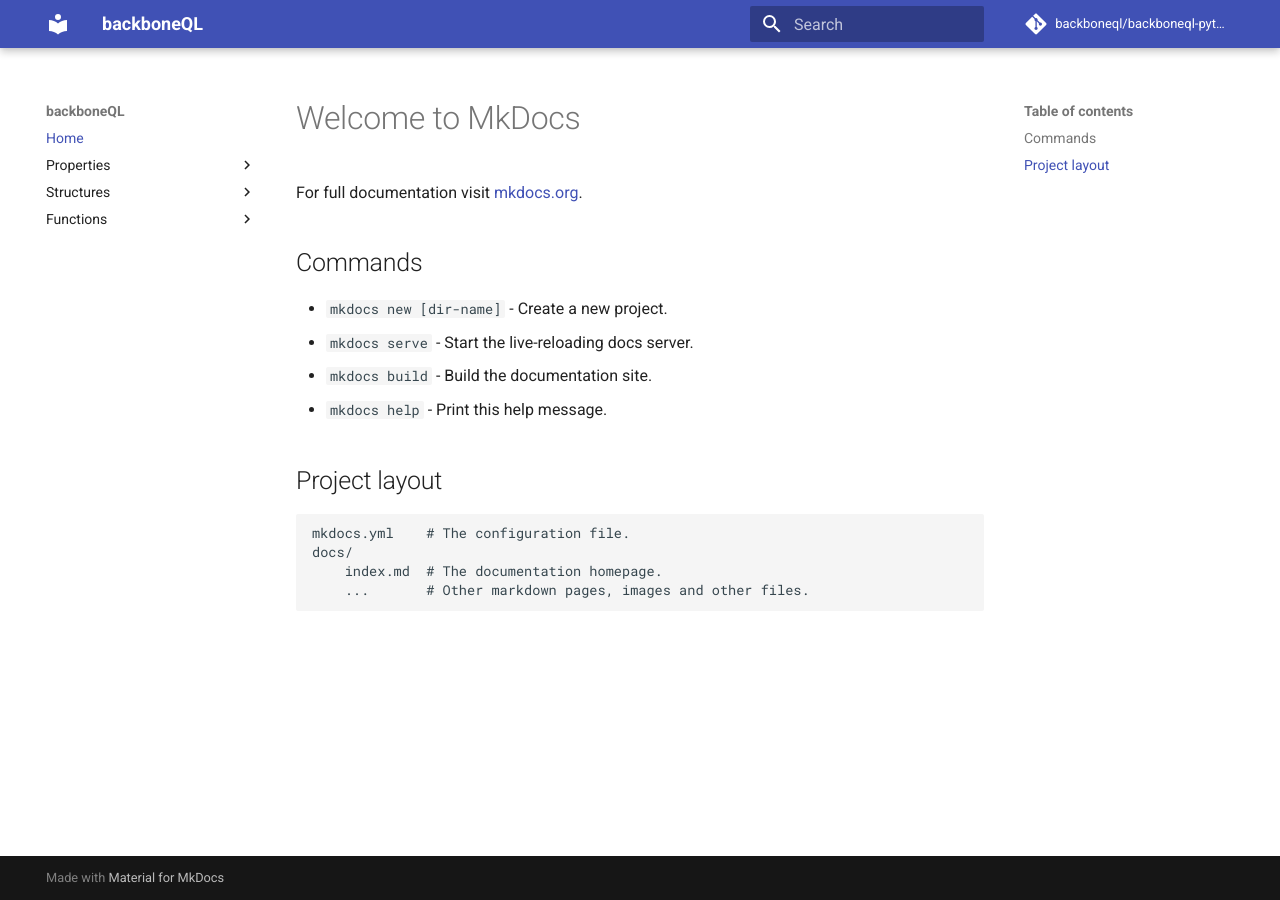
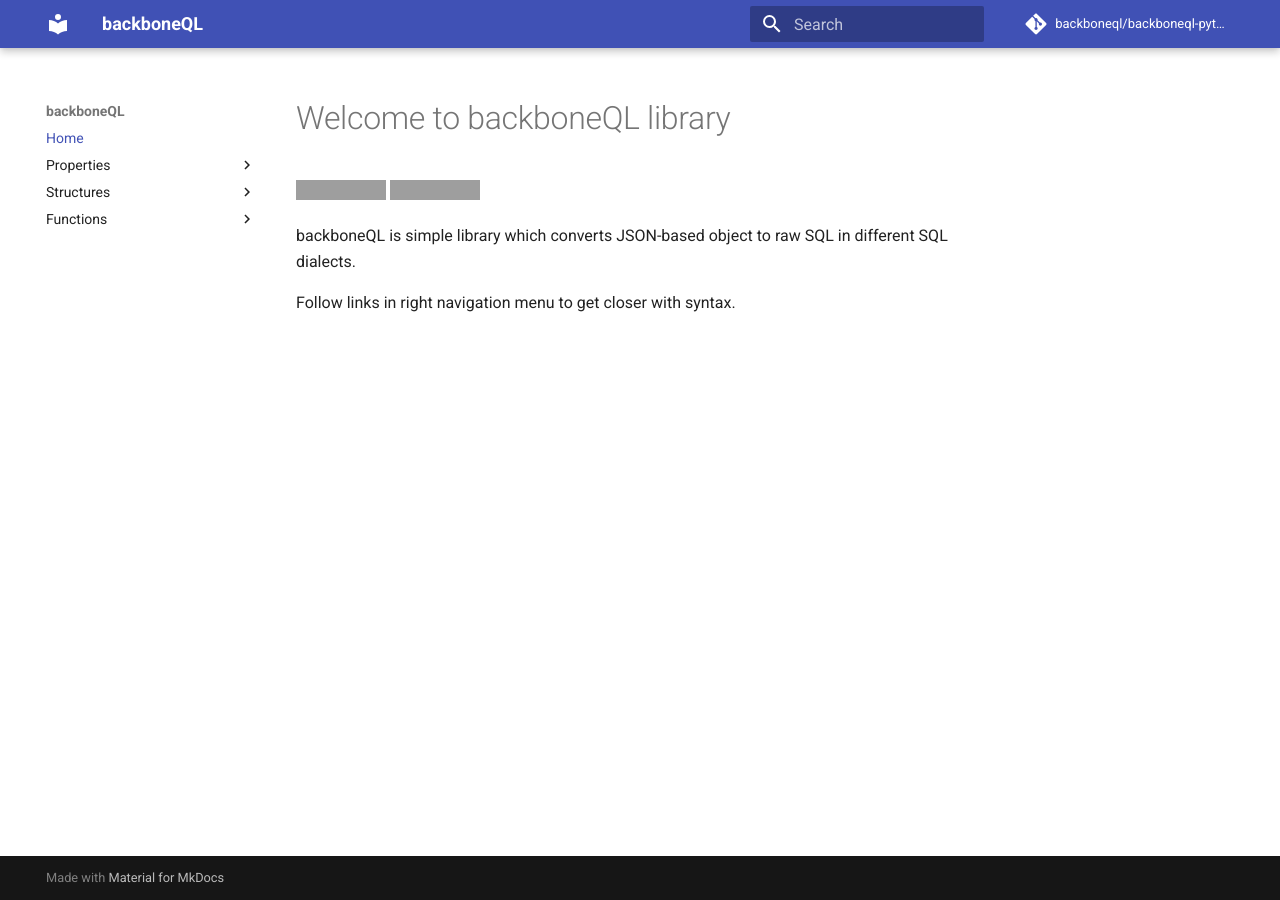
Before and after one commit to Sibyx/duckql-python, an MkDocs documentation site: the page built from docs/index.md, in a window 1280 px wide. Built offline with MkDocs 1.6.1 and Material for MkDocs 9.7.7, drawn with Linux system fonts in a browser that asks for light colours; grey boxes are pictures that could not be loaded.

```diff
--- a/backboneql/__init__.py
+++ b/backboneql/__init__.py
@@ -1 +1 @@
-__version__ = '0.1.1'
+__version__ = '0.1.2'
--- a/docs/index.md
+++ b/docs/index.md
@@ -1,17 +1,8 @@
-# Welcome to MkDocs
+# Welcome to backboneQL library
 
-For full documentation visit [mkdocs.org](https://mkdocs.org).
+[![pipeline status](https://dev01.backbone.sk/backboneql/backboneql-python/badges/master/pipeline.svg)](https://dev01.backbone.sk/backboneql/backboneql-python/commits/master)
+[![coverage report](https://dev01.backbone.sk/backboneql/backboneql-python/badges/master/coverage.svg)](https://dev01.backbone.sk/backboneql/backboneql-python/commits/master)
 
-## Commands
+backboneQL is simple library which converts JSON-based object to raw SQL in different SQL dialects.
 
-* `mkdocs new [dir-name]` - Create a new project.
-* `mkdocs serve` - Start the live-reloading docs server.
-* `mkdocs build` - Build the documentation site.
-* `mkdocs help` - Print this help message.
-
-## Project layout
-
-    mkdocs.yml    # The configuration file.
-    docs/
-        index.md  # The documentation homepage.
-        ...       # Other markdown pages, images and other files.
+Follow links in right navigation menu to get closer with syntax.
```
Also changed, not shown: CHANGELOG.md (+5 -0 lines), README.md (+12 -4 lines), 1 other file.
